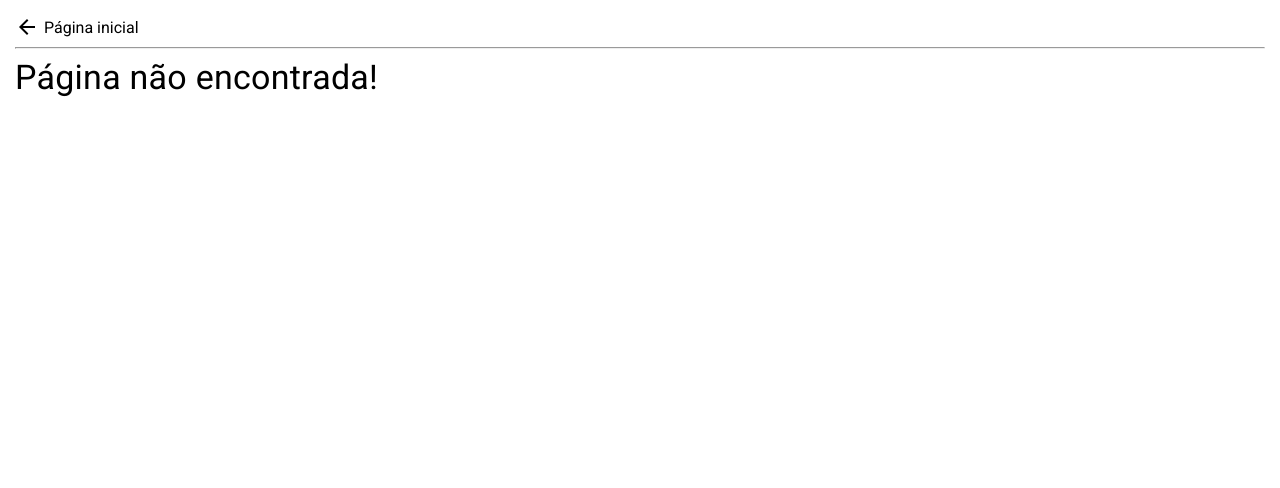
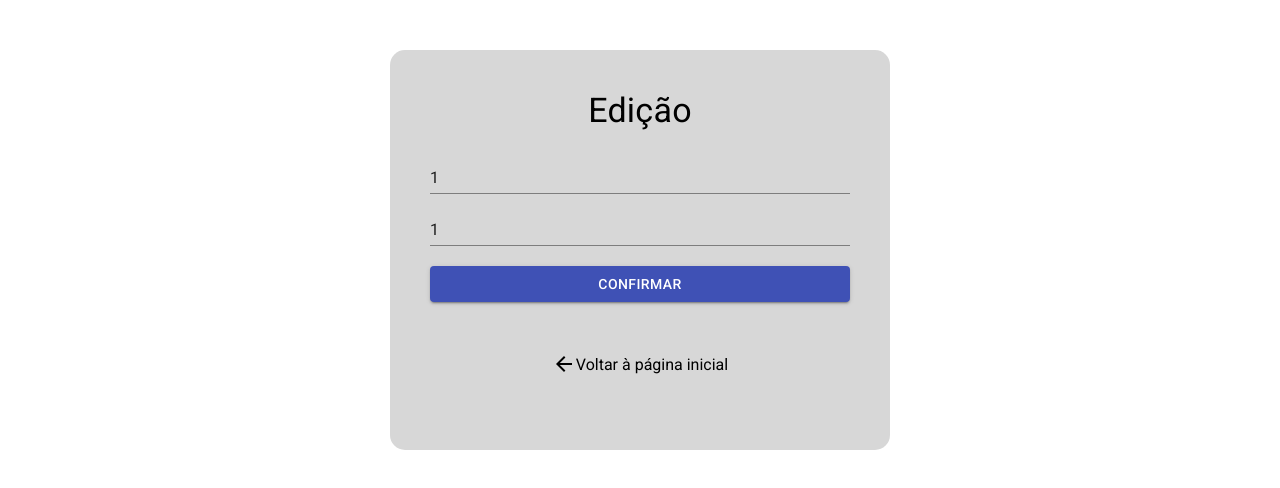
Before and after one commit to WagnerEsser/brincando-com-react, a React (Create React App) app: page /edit/1/1/1 in a window 1280 px wide. Shown: the top 488 px of the page. Built offline with nearby package versions, Linux system fonts and the light colour scheme.

Commit message:
feat: CRUD complete

```diff
--- /dev/null
+++ b/src/Edit.tsx
@@ -0,0 +1,107 @@
+import { Button, Input, Typography } from '@material-ui/core'
+import { ArrowBack } from '@material-ui/icons'
+import React, { useState } from 'react'
+import { Link, RouteComponentProps, useHistory } from 'react-router-dom'
+import { IItem, emptyState, Wrapper, FormWrapper } from './Home'
+
+const Edit = (props: RouteComponentProps) => {
+    const itemEdit: IItem = props.match.params as IItem
+    const history = useHistory()
+    const [inputError, setInputError] = useState(false)
+    const [values, setValues] = useState<IItem>(itemEdit)
+
+    function clearForm() {
+        setValues(emptyState)
+        setInputError(false)
+    }
+
+    function edit(values: IItem) {
+        const init: RequestInit = {
+            method: 'PUT',
+            headers: {
+                'Content-type': 'application/json',
+              },
+            body: JSON.stringify(values)
+        }
+
+        return fetch(`http://localhost:8080/items/${values.id}/`, init)
+            .then(async response => {
+                if (response.ok) {
+                    const resposta = await response.json();
+                    return resposta;
+                }
+
+                throw new Error('Não foi possível cadastrar os dados :(');
+            })
+    }
+
+    const handleCreate = (values: IItem) => {
+        edit(values)
+            .then(() => {
+              console.log('Editado com sucesso!');
+              history.push('/');
+            });
+    }
+
+    const handleSubmit = (event: { preventDefault: () => void }) => {
+        event.preventDefault()
+
+        if (values.value1.length && values.value2.length) {
+            handleCreate(values)
+            clearForm()
+            setInputError(false)
+            history.push('/')
+        } else {
+            setInputError(true)
+        }
+    }
+    const handleChange = (event: React.ChangeEvent<HTMLTextAreaElement | HTMLInputElement>) => {
+        const name = event.target.getAttribute('name') || ''
+        setValues({ ...values, [name]: event.target.value })
+    }
+
+    return (
+        <Wrapper>
+            <Typography variant='h4' style={{ marginBottom: 30 }}>
+                Edição
+            </Typography>
+
+            <form onSubmit={handleSubmit}>
+                <FormWrapper>
+                    <Input
+                        placeholder='Valor 1'
+                        name='value1'
+                        type='text'
+                        value={values.value1}
+                        onChange={handleChange}
+                    />
+                    <Input
+                        placeholder='Valor 2'
+                        name='value2'
+                        type='text'
+                        value={values.value2}
+                        onChange={handleChange}
+                    />
+                    { inputError && (
+                        <Typography variant='caption' color='error'>
+                            * Os dois campos são obrigatórios
+                        </Typography>
+                    ) }
+                    <Button name='button' variant='contained' color='primary' onClick={handleSubmit}>
+                        Confirmar
+                    </Button>
+                </FormWrapper>
+            </form>
+
+            <div style={{ marginTop: 50}}>
+                <Link to='/' >
+                    <div style={{ display: 'inline-flex', alignItems: 'center' }}>
+                        <ArrowBack /> Voltar à página inicial
+                    </div>
+                </Link>
+            </div>
+        </Wrapper>
+    )
+}
+
+export default Edit
--- a/src/Home.tsx
+++ b/src/Home.tsx
@@ -1,9 +1,10 @@
-import { Button, Input, List, ListItem, Typography } from '@material-ui/core'
-import { Cached } from '@material-ui/icons'
-import React, { useEffect, useState } from 'react'
+import { Button, Divider, Input, List, ListItem, Typography } from '@material-ui/core'
+import { Cached, Delete, Edit } from '@material-ui/icons'
+import React, { Fragment, useEffect, useState } from 'react'
+import { Link } from 'react-router-dom'
 import styled from 'styled-components'
 
-const Wrapper = styled.div`
+export const Wrapper = styled.div`
     width: 500px;
     min-height: 400px;
     margin: 50px auto auto auto;
@@ -12,47 +13,46 @@ const Wrapper = styled.div`
     border-radius: 15px;
     text-align: center;
 `
-
-const FormWrapper = styled.div`
+export const FormWrapper = styled.div`
     display: grid;
     grid-gap: 20px;
 `
-const LoadingWrapper = styled.div`
+export const LoadingWrapper = styled.div`
     width: 100%;
 `
 
-interface IItem {
+export interface IItem {
     id: string
     value1: string
     value2: string
 }
 
-const emptyState: IItem = {
+export const emptyState: IItem = {
     id: '',
     value1: '',
     value2: ''
 }
 
 const Home = () => {
-    const [loading, setLoading] = useState(false)
+    const [loading, setLoading] = useState(true)
     const [inputError, setInputError] = useState(false)
     const [values, setValues] = useState<IItem>(emptyState)
-    const [items, setItems] = useState<IItem[]>([
-        { id: '1', value1: 'aaa', value2: 'bbb' },
-        { id: '2', value1: 'aaa', value2: 'bbb' },
-        { id: '3', value1: 'aaa', value2: 'bbb' },
-        { id: '4', value1: 'aaa', value2: 'bbb' },
-        { id: '5', value1: 'aaa', value2: 'bbb' }
-    ])
+    const [items, setItems] = useState<IItem[]>([])
 
-    useEffect(() => {
+    const update = () => {
         const URL = 'http://localhost:8080/items'
         fetch(URL)
             .then(async response => {
                 const items = await response.json()
                 setItems([...items])
+                setTimeout(() => {
                     setLoading(false)
+                }, 500)
             })
+    }
+
+    useEffect(() => {
+        update()
     }, [])
 
     function clearForm() {
@@ -60,16 +60,67 @@ const Home = () => {
         setInputError(false)
     }
 
+    function create(values: IItem) {
+        return fetch('http://localhost:8080/items', {
+            method: 'POST',
+            headers: {
+                'Content-type': 'application/json',
+            },
+            body: JSON.stringify(values),
+        })
+            .then(async (respostaDoServidor) => {
+                if (respostaDoServidor.ok) {
+                    const resposta = await respostaDoServidor.json();
+                    return resposta;
+                }
+
+                throw new Error('Não foi possível cadastrar os dados :(');
+            });
+    }
+
+    const handleCreate = (values: IItem) => {
+        create(values)
+            .then(() => {
+                console.log('Cadastrou com sucesso!');
+                update()
+            });
+    }
+
     const handleSubmit = (event: { preventDefault: () => void }) => {
         event.preventDefault()
+
         if (values.value1.length && values.value2.length) {
-            setItems([...items, values])
+            handleCreate(values)
+            setInputError(false)
             clearForm()
-            setInputError(false)
+            update()
         } else {
             setInputError(true)
         }
     }
+
+    const handleDelete = (id: string) => (event: { preventDefault: () => void }) => {
+        event.preventDefault()
+
+        const init: RequestInit = {
+            method: 'DELETE',
+            headers: {
+                'Content-type': 'application/json',
+            }
+        }
+
+        return fetch(`http://localhost:8080/items/${id}/`, init)
+            .then(async response => {
+                if (response.ok) {
+                    const resposta = await response.json();
+                    update()
+                    return resposta;
+                }
+
+                throw new Error('Não foi possível excluir o item :(');
+            })
+    }
+
     const handleChange = (event: React.ChangeEvent<HTMLTextAreaElement | HTMLInputElement>) => {
         const name = event.target.getAttribute('name') || ''
         setValues({
@@ -100,11 +151,11 @@ const Home = () => {
                         value={values.value2}
                         onChange={handleChange}
                     />
-                    { inputError && (
+                    {inputError && (
                         <Typography variant='caption' color='error'>
                             * Os dois campos são obrigatórios
                         </Typography>
-                    ) }
+                    )}
                     <Button name='button' variant='contained' color='primary' onClick={handleSubmit}>
                         Confirmar
                     </Button>
@@ -116,16 +167,36 @@ const Home = () => {
                     <Cached style={{ marginTop: 20 }} />
                     <Typography>Carregando lista...</Typography>
                 </LoadingWrapper>
-            ) }
+            )}
 
-
-            <List>
+            { !loading && items.length > 0 && (
+                <List style={{ marginTop: 20 }}>
                     {items.map(item =>
-                    <ListItem key={item.id}>
+                        <Fragment key={item.id}>
+                            <ListItem style={{ display: 'flex', placeContent: 'space-between' }}>
+                                <div>
                                     {item.value1} - {item.value2}
+                                </div>
+                                <div>
+                                    <Link to={`/edit/${item.id}/${item.value1}/${item.value2}`}>
+                                        <Edit />
+                                    </Link>
+                                    &nbsp;
+                                    <a href='.' onClick={handleDelete(item.id)}>
+                                        <Delete />
+                                    </a>
+                                </div>
                             </ListItem>
+                            <Divider />
+                        </Fragment>
                     )}
                 </List>
+            )}
+            { !loading && items.length === 0 && (
+                <Typography color='primary' style={{ marginTop: 50 }}>
+                    Lista Vazia! Realize o cadastro do primeiro item acima!
+                </Typography>
+            )}
         </Wrapper>
     )
 }
--- a/src/index.tsx
+++ b/src/index.tsx
@@ -4,11 +4,13 @@ import { BrowserRouter, Switch, Route } from 'react-router-dom'
 import './index.css'
 import Home from './Home'
 import PageNotFound from './PageNotFound'
+import Edit from './Edit'
 
 ReactDOM.render(
     <BrowserRouter>
         <Switch>
             <Route path="/" component={ Home } exact />
+            <Route path="/edit/:id/:value1/:value2" component={ Edit } />
             <Route component={ PageNotFound } />
         </Switch>
     </BrowserRouter>,
```
Lines whose indentation alone changed are shown as unchanged.
